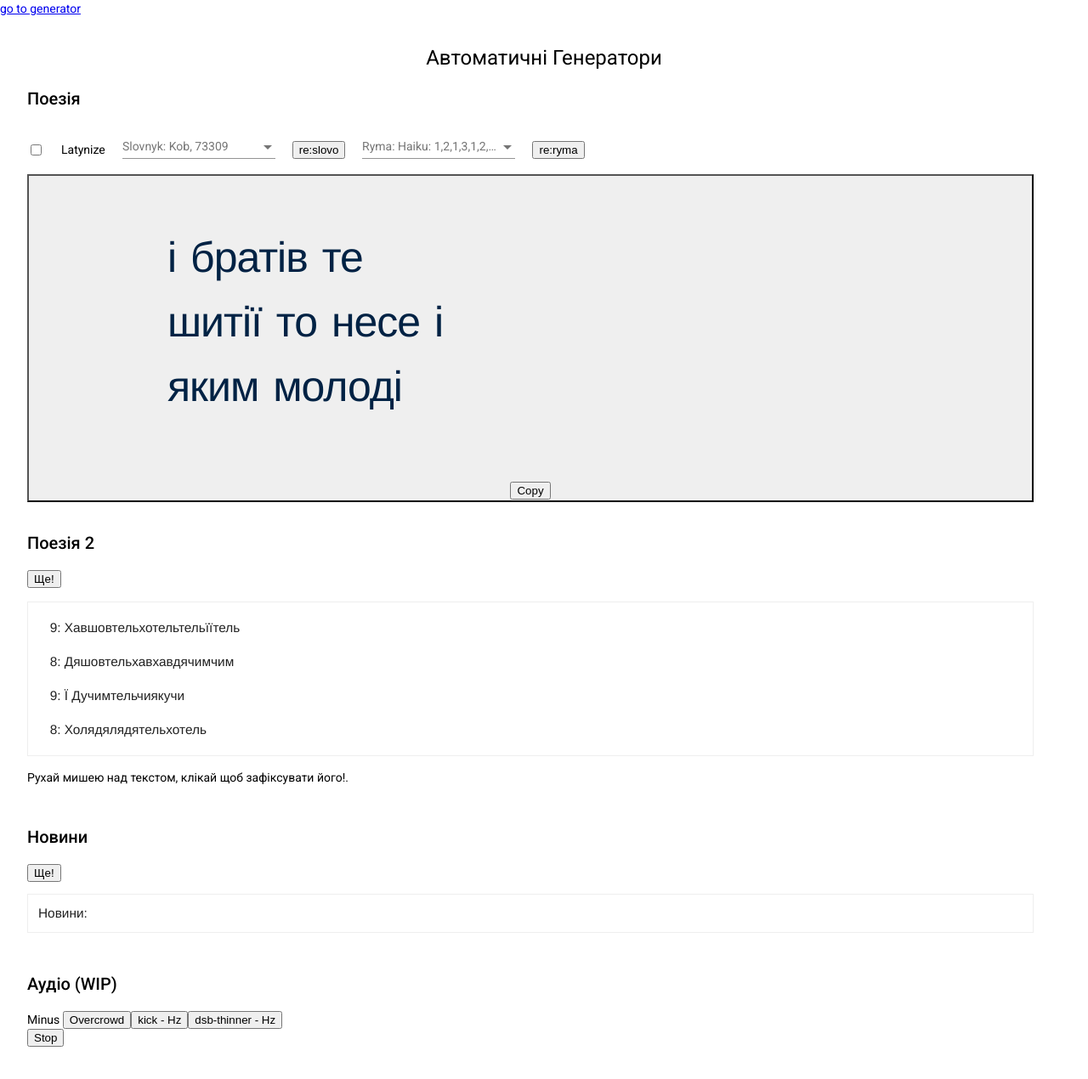
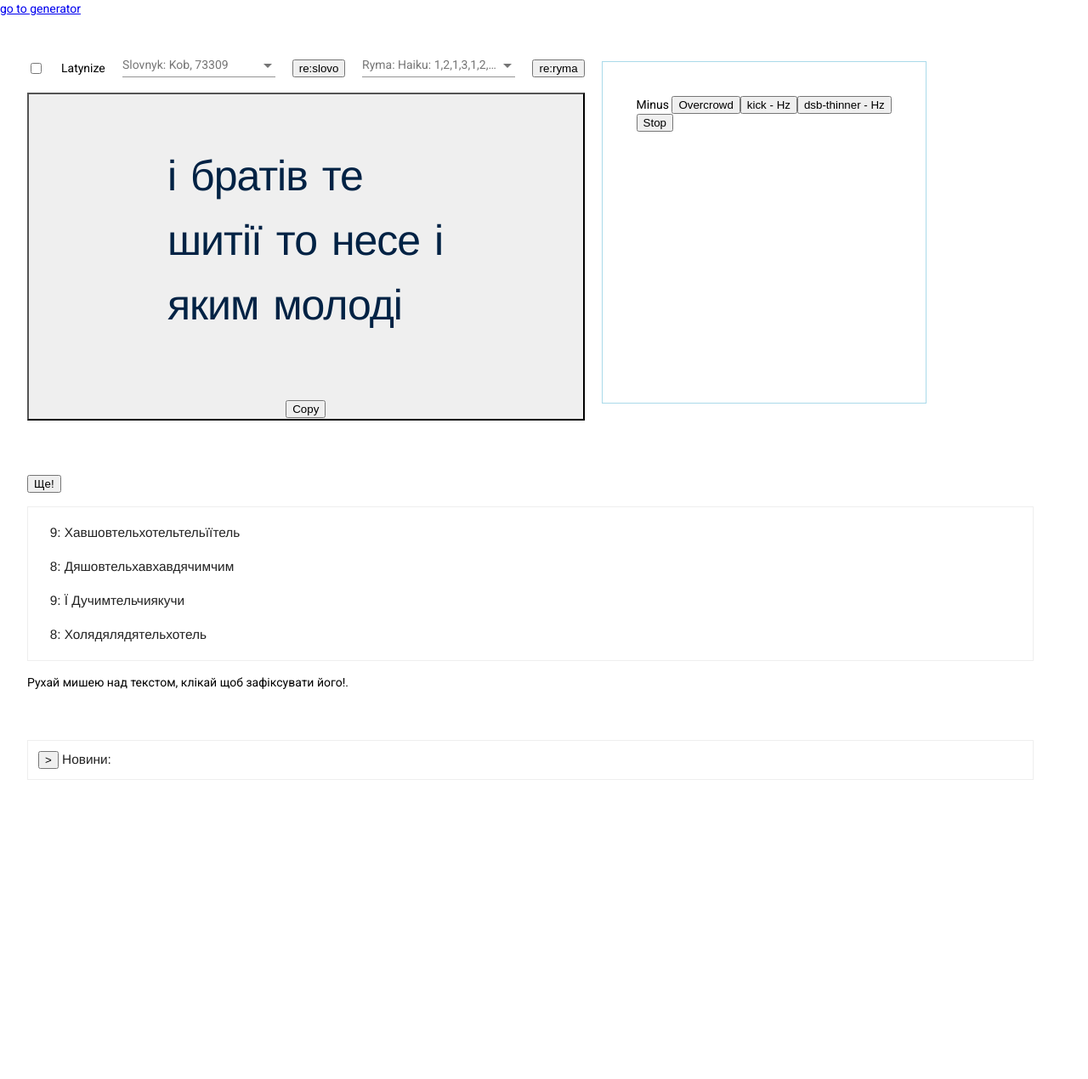
Before and after one commit to rostag/locus-poetica, an Angular app: page /generator in a window 1280 px wide. Shown: the top 1270 px of the page at 85% size. After the commit the page ends 994 px from the top, so only its background shows below. Built offline with nearby package versions, Linux system fonts and the light colour scheme.

Commit message:
layout update

```diff
--- a/src/app/generator/components/c-news/c-news.component.html
+++ b/src/app/generator/components/c-news/c-news.component.html
@@ -1,4 +1,3 @@
-<button mat-raised-button color="primary" (click)="generate()">Ще!</button>
 <p class="pre-poetry">
-  {{news}}
+  <button mat-raised-button color="primary" (click)="generate()">&gt;</button> {{news}}
 </p>
--- a/src/app/generator/components/generator/generator.component.html
+++ b/src/app/generator/components/generator/generator.component.html
@@ -1,21 +1,17 @@
 <div class="gene-wrapper">
-  <h1>Автоматичні Генератори</h1>
-  <div fxLayout="row wrap" fxLayoutAlign="center start" class="generator-cards">
-    <div>
-      <h2>Поезія</h2>
+  <!-- <h1>Генератори</h1> -->
+  <div class="generator-cards">
+    <div class="row">
       <app-poetry></app-poetry>
+      <app-audio></app-audio>
     </div>
     <div>
-      <h2>Поезія 2</h2>
+    </div>
+    <div>
       <app-poetry-x></app-poetry-x>
     </div>
     <div>
-      <h2>Новини</h2>
       <app-c-news></app-c-news>
-    </div>
-    <div>
-      <h2>Аудіо (WIP)</h2>
-      <app-audio></app-audio>
     </div>
   </div>
 </div>
--- a/src/app/generator/components/generator/generator.component.scss
+++ b/src/app/generator/components/generator/generator.component.scss
@@ -1,8 +1,17 @@
 :host {
   display: block;
 
-  h1 {
-    text-align: center;
+  .row {
+    display: flex;
+    &>* {
+      display: block;
+    }
+
+    app-audio {
+      padding: 40px;
+      border: 1px solid #aadaea;
+      margin: 20px;
+    }
   }
 
   .gene-wrapper {
```
